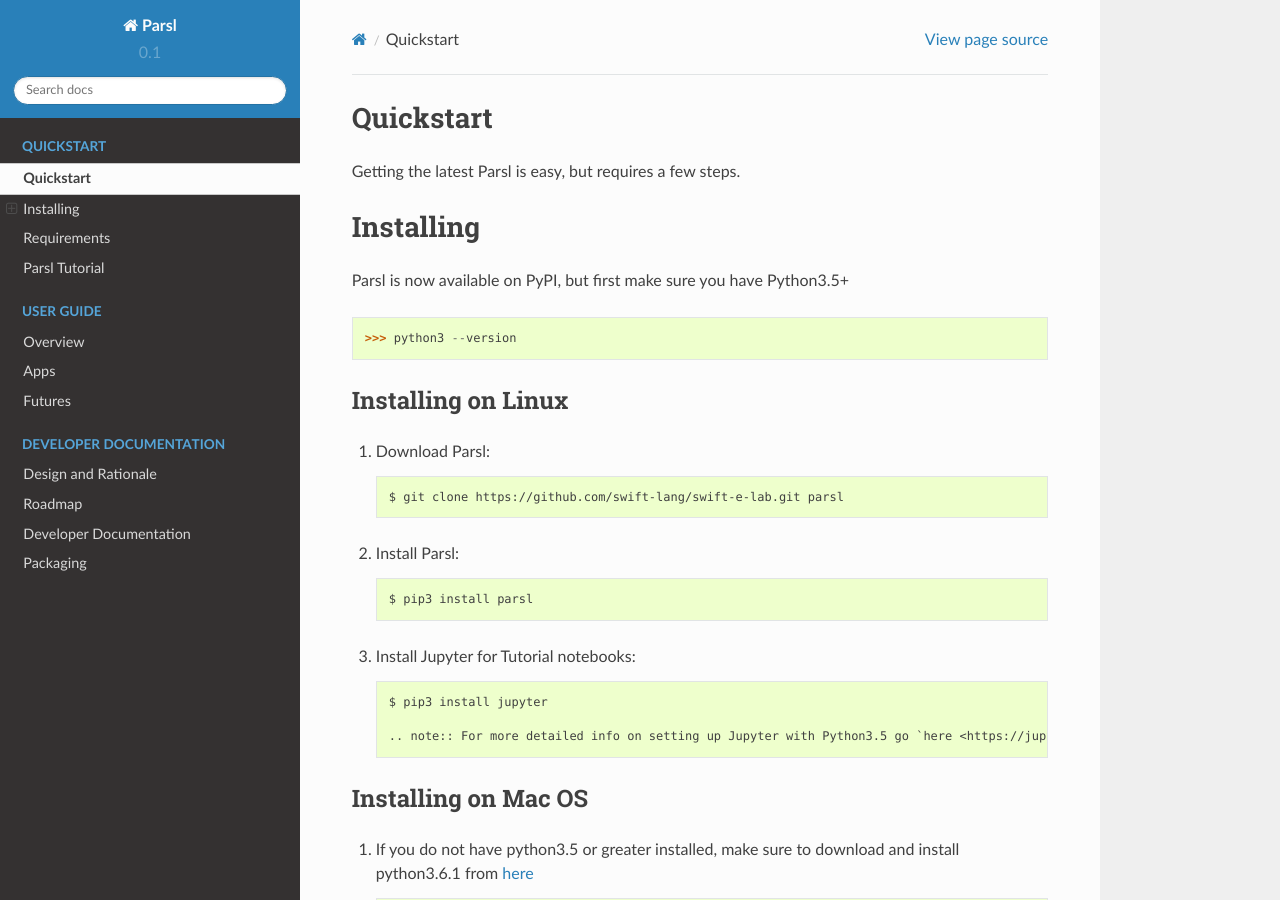
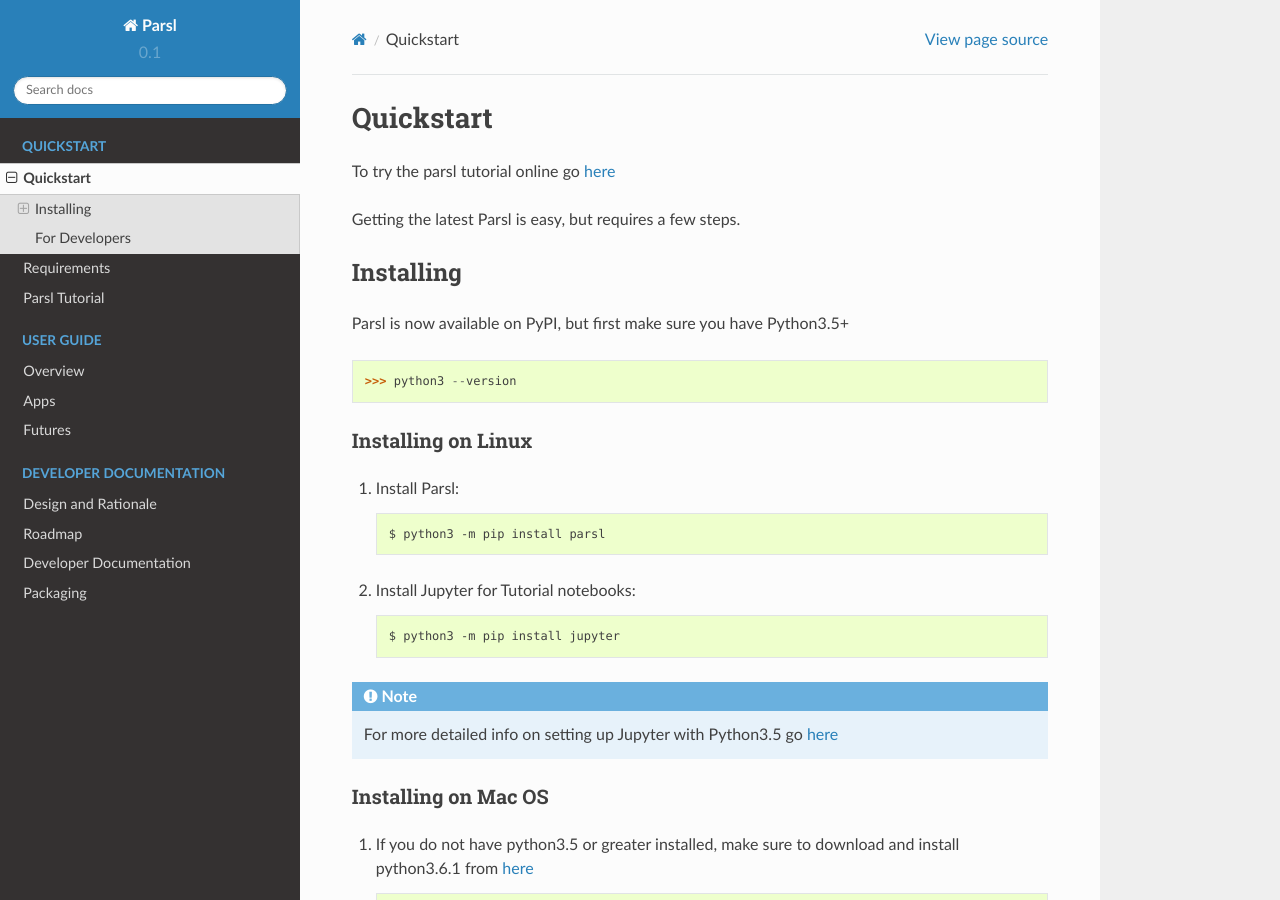
Before and after one commit to Parsl/parsl, a Sphinx documentation site: the page built from docs/quick/quickstart.rst, in a window 1280 px wide and 900 px high. Built offline with Sphinx 7.4.7 and the Read the Docs theme 2.0.0, drawn with Linux system fonts in a browser that asks for light colours.

Commit message:
Adding links to try.parsl

```diff
--- a/docs/quick/quickstart.rst
+++ b/docs/quick/quickstart.rst
@@ -1,11 +1,13 @@
 Quickstart
 ==========
 
-Getting the latest Parsl is easy, but requires a few steps.
+| To try the parsl tutorial online go `here <try.parsl-project.org>`_
+
+| Getting the latest Parsl is easy, but requires a few steps.
 
 
 Installing
-==========
+----------
 
 Parsl is now available on PyPI, but first make sure you have Python3.5+
 
@@ -13,34 +15,34 @@
 
 
 Installing on Linux
--------------------
+^^^^^^^^^^^^^^^^^^^
 
-1. Download Parsl::
+1. Install Parsl::
 
-    $ git clone https://github.com/swift-lang/swift-e-lab.git parsl
+     $ python3 -m pip install parsl
+
+
+2. Install Jupyter for Tutorial notebooks::
+
+     $ python3 -m pip install jupyter
+
+
+.. note:: For more detailed info on setting up Jupyter with Python3.5 go `here <https://jupyter.readthedocs.io/en/latest/install.html>`_
+
+
+Installing on Mac OS
+^^^^^^^^^^^^^^^^^^^^
+
+1. If you do not have python3.5 or greater installed, make sure to download and install python3.6.1 from `here <https://www.python.org/downloads/mac-osx/>`_ ::
+
+     $ curl https://www.python.org/ftp/python/3.6.1/python-3.6.1-macosx10.6.pkg
+     $ open python-3.6.1-macosx10.6.pkg
+     # Follow the wizard to install the package
 
 2. Install Parsl::
 
-    $ pip3 install parsl
+     $ python3 -m pip install parsl
 
-3. Install Jupyter for Tutorial notebooks::
-
-    $ pip3 install jupyter
-
-    .. note:: For more detailed info on setting up Jupyter with Python3.5 go `here <https://jupyter.readthedocs.io/en/latest/install.html>`_
-
-Installing on Mac OS
---------------------
-
-1. If you do not have python3.5 or greater installed, make sure to download and install python3.6.1 from `here <https://www.python.org/downloads/mac-osx/>`_ ::
-
-    $ curl https://www.python.org/ftp/python/3.6.1/python-3.6.1-macosx10.6.pkg
-    $ open python-3.6.1-macosx10.6.pkg
-    # Follow the wizard to install the package
-
-2. Install Parsl::
-
-    $ python3 -m pip install parsl
 
 
 
```
